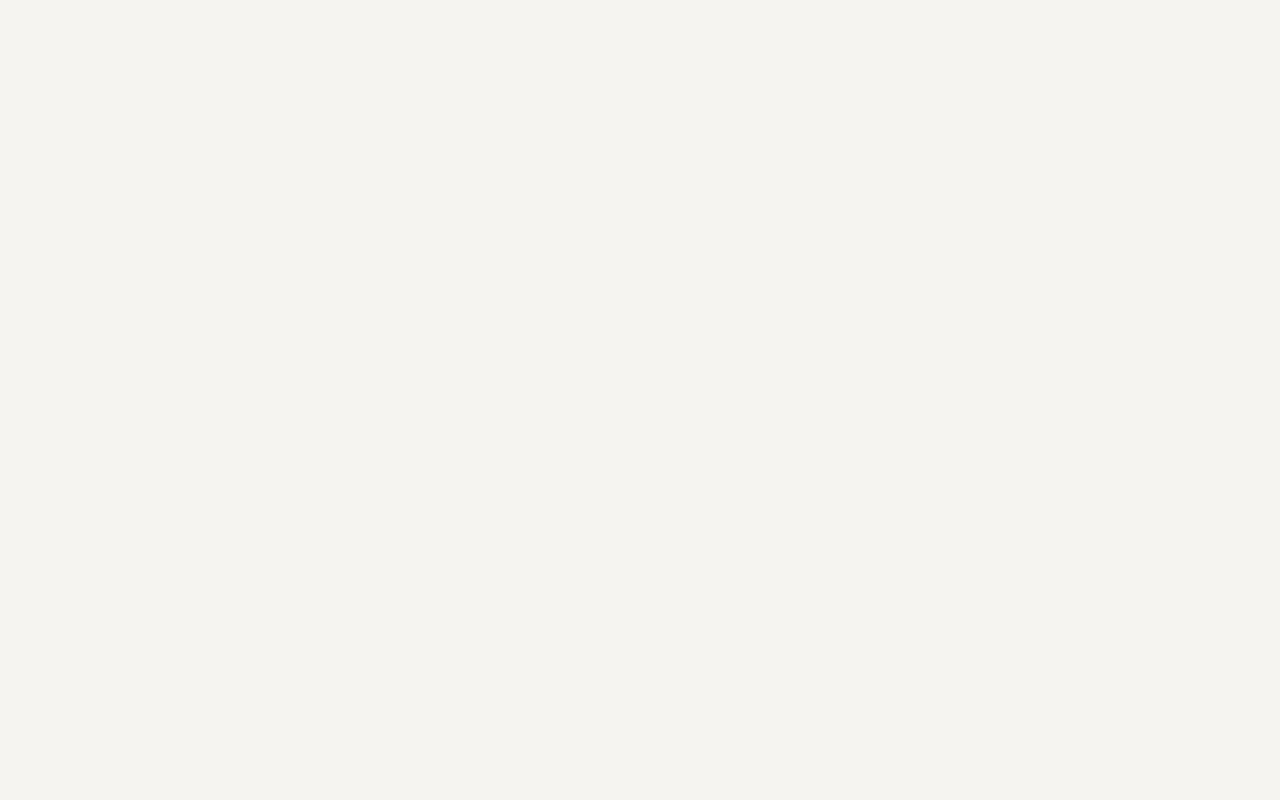
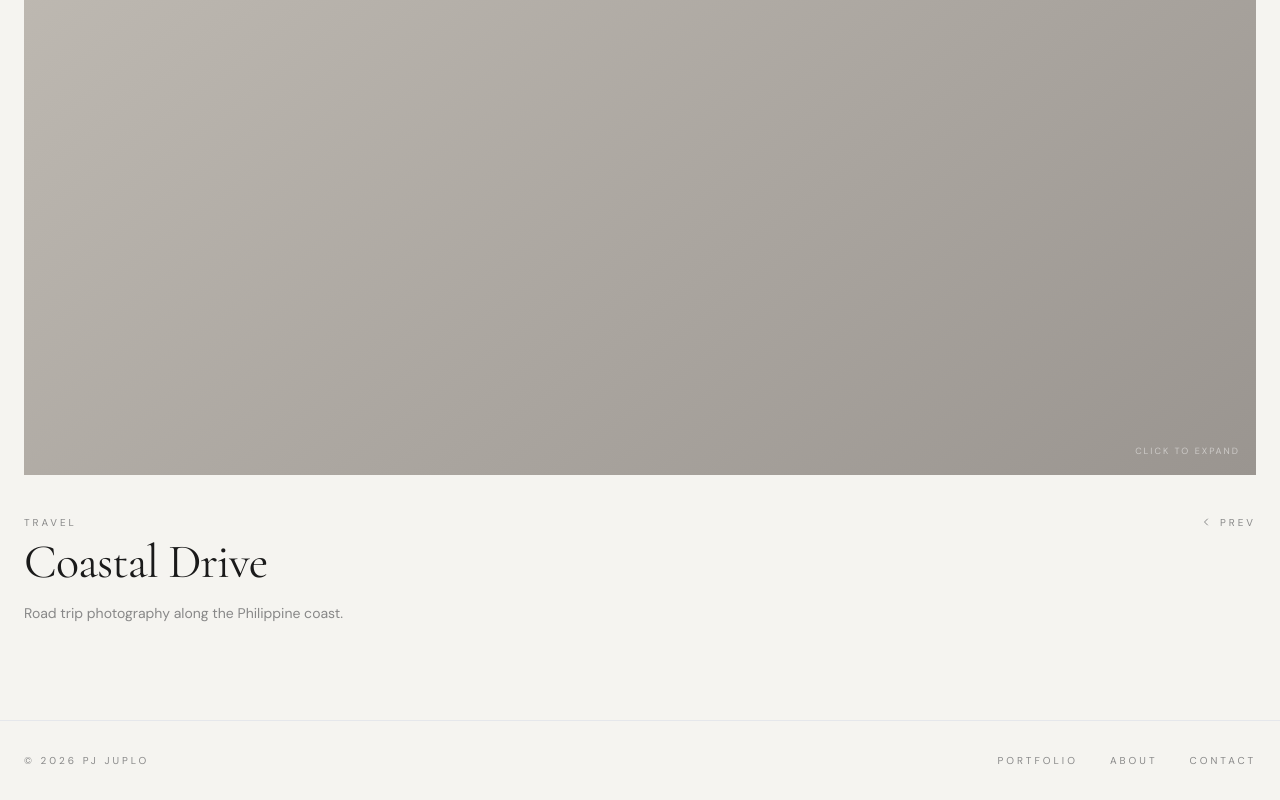
Before and after one commit to diesektfuture777/pj-juplo-portfolio, a Next.js app: page /portfolio/coastal-drive in a window 1280 px wide. Before the commit this address had no page. Shown: the part 629-1429 px from the top of the page. Before the commit the page ends 800 px from the top, so only its background shows below. Built offline with nearby package versions, Linux system fonts and the light colour scheme.

Commit message:
feat: add work detail page with lightbox and prev/next navigation

```diff
--- /dev/null
+++ b/app/(site)/portfolio/[slug]/page.jsx
@@ -0,0 +1,27 @@
+// app/(site)/portfolio/[slug]/page.jsx
+import { notFound } from 'next/navigation'
+import WorkDetail from '@/components/WorkDetail'
+import mockWorks from '@/data/mockWorks'
+
+export async function generateStaticParams() {
+  return mockWorks.map(w => ({ slug: w.slug }))
+}
+
+export async function generateMetadata({ params }) {
+  const work = mockWorks.find(w => w.slug === params.slug)
+  if (!work) return {}
+  return { title: `${work.title} — PJ Juplo` }
+}
+
+export default function WorkDetailPage({ params }) {
+  const index = mockWorks.findIndex(w => w.slug === params.slug)
+  if (index === -1) notFound()
+  const work = mockWorks[index]
+  return (
+    <WorkDetail
+      work={work}
+      prevWork={mockWorks[index - 1] || null}
+      nextWork={mockWorks[index + 1] || null}
+    />
+  )
+}
--- /dev/null
+++ b/components/WorkDetail.jsx
@@ -0,0 +1,132 @@
+// components/WorkDetail.jsx
+'use client'
+import { useState } from 'react'
+import Image from 'next/image'
+import Link from 'next/link'
+import { motion, AnimatePresence } from 'framer-motion'
+import { X, ChevronLeft, ChevronRight } from 'lucide-react'
+
+export default function WorkDetail({ work, prevWork, nextWork }) {
+  const [lightboxOpen, setLightboxOpen] = useState(false)
+
+  return (
+    <>
+      <main className="min-h-screen bg-bg pt-24">
+        <div className="max-w-7xl mx-auto px-6 pb-24">
+          <Link
+            href="/portfolio"
+            className="inline-flex items-center gap-2 font-body text-[10px] tracking-[3px] text-muted uppercase hover:text-ink transition-colors mb-16"
+          >
+            <ChevronLeft size={12} />
+            All Work
+          </Link>
+
+          <div className="mb-10">
+            {work.type === 'video' ? (
+              <video
+                src={work.videoFile || undefined}
+                controls
+                className="w-full max-h-[80vh] object-contain bg-black"
+                poster={work.coverImage || undefined}
+              >
+                {!work.videoFile && (
+                  <div className="w-full aspect-video bg-gradient-to-br from-[#C8C3BB] to-[#9A9590] flex items-center justify-center">
+                    <p className="font-body text-xs text-white/60 tracking-widest uppercase">Video coming soon</p>
+                  </div>
+                )}
+              </video>
+            ) : (
+              <div
+                className="relative cursor-zoom-in"
+                onClick={() => setLightboxOpen(true)}
+                role="button"
+                tabIndex={0}
+                onKeyDown={e => e.key === 'Enter' && setLightboxOpen(true)}
+                aria-label="Expand image"
+              >
+                <div className="relative aspect-[4/3] w-full overflow-hidden">
+                  {work.coverImage ? (
+                    <Image src={work.coverImage} alt={work.title} fill className="object-cover" priority />
+                  ) : (
+                    <div className="w-full h-full bg-gradient-to-br from-[#C8C3BB] to-[#9A9590]" />
+                  )}
+                </div>
+                <p className="absolute bottom-4 right-4 font-body text-[9px] tracking-[2px] text-white/50 uppercase select-none">
+                  Click to expand
+                </p>
+              </div>
+            )}
+          </div>
+
+          <div className="flex flex-col md:flex-row md:items-start justify-between gap-6">
+            <div>
+              <p className="font-body text-[10px] tracking-[3px] text-muted uppercase mb-2">
+                {work.category}
+              </p>
+              <h1 className="font-display text-5xl text-ink tracking-[-1px]">{work.title}</h1>
+              {work.description && (
+                <p className="font-body text-sm text-muted mt-4 max-w-lg leading-relaxed">
+                  {work.description}
+                </p>
+              )}
+            </div>
+            <div className="flex gap-8 shrink-0">
+              {prevWork && (
+                <Link
+                  href={`/portfolio/${prevWork.slug}`}
+                  className="flex items-center gap-2 font-body text-[10px] tracking-[3px] text-muted uppercase hover:text-ink transition-colors"
+                >
+                  <ChevronLeft size={12} /> Prev
+                </Link>
+              )}
+              {nextWork && (
+                <Link
+                  href={`/portfolio/${nextWork.slug}`}
+                  className="flex items-center gap-2 font-body text-[10px] tracking-[3px] text-muted uppercase hover:text-ink transition-colors"
+                >
+                  Next <ChevronRight size={12} />
+                </Link>
+              )}
+            </div>
+          </div>
+        </div>
+      </main>
+
+      <AnimatePresence>
+        {lightboxOpen && (
+          <motion.div
+            initial={{ opacity: 0 }}
+            animate={{ opacity: 1 }}
+            exit={{ opacity: 0 }}
+            className="fixed inset-0 z-50 bg-black/95 flex items-center justify-center p-4"
+            onClick={() => setLightboxOpen(false)}
+          >
+            <button
+              className="absolute top-6 right-6 text-white/60 hover:text-white transition-colors"
+              onClick={() => setLightboxOpen(false)}
+              aria-label="Close lightbox"
+            >
+              <X size={24} />
+            </button>
+            <div
+              className="relative w-full max-w-5xl"
+              onClick={e => e.stopPropagation()}
+            >
+              {work.coverImage ? (
+                <Image
+                  src={work.coverImage}
+                  alt={work.title}
+                  width={1600}
+                  height={1067}
+                  className="object-contain w-full max-h-[90vh]"
+                />
+              ) : (
+                <div className="w-full aspect-[4/3] bg-gradient-to-br from-[#C8C3BB] to-[#9A9590]" />
+              )}
+            </div>
+          </motion.div>
+        )}
+      </AnimatePresence>
+    </>
+  )
+}
```
